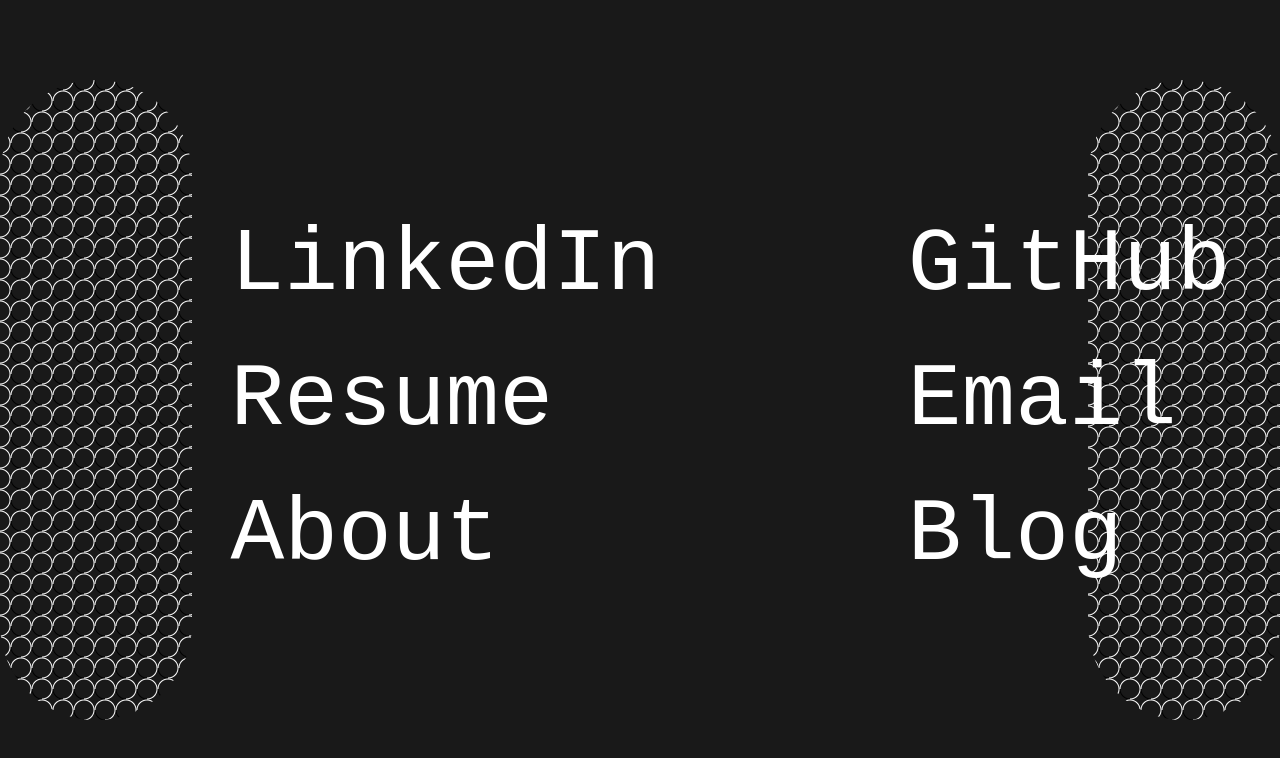
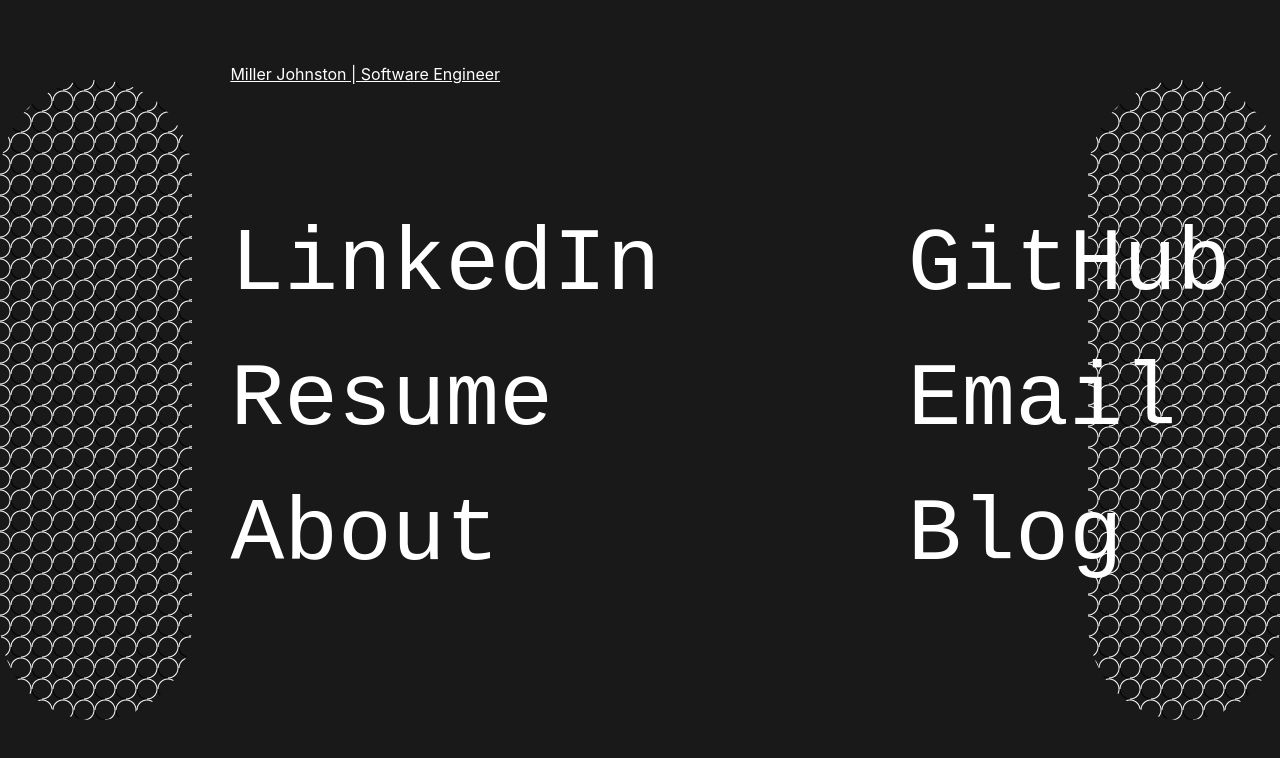
Before and after one commit to MillerJ20/portfolio-site, a React (Create React App) app: page / in a window 1280 px wide. Shown: the top 758 px of the page. Built offline with nearby package versions, Linux system fonts and the light colour scheme; a web font is replaced by a local one.

Commit message:
UI finished before migration to Next

```diff
--- a/src/App.css
+++ b/src/App.css
@@ -11,6 +11,16 @@
   -moz-osx-font-smoothing: grayscale;
   background-color: rgb(25, 25, 25);
   margin: 0px;
+}
+
+.header {
+  position: absolute;
+  left: 18vw;
+  top: clamp(5vh, 8vh, 10vh);
+  color: white;
+  width:fit-content;
+  font-size: clamp(1rem, 1vw, 5rem);
+  text-decoration: underline;
 }
 
 #menu {
@@ -100,6 +110,7 @@
 #menu > #menu-background-pattern {
   background-position: 0% calc(-10% * (var(--active-index)));
 }
+
 /* Technologies Component
 .tech {
   margin-top: 1.5em;
--- a/src/App.tsx
+++ b/src/App.tsx
@@ -1,9 +1,9 @@
 import { BrowserRouter, Route, Routes } from 'react-router-dom';
-import { Navbar } from './components/Navbar';
+import { Header } from './components/Header';
 import { Menu } from './components/Menu';
-import { LandingPage } from './components/LandingPage';
+
 import './App.css';
-import React, { useEffect, useState } from 'react';
+import { useEffect, useState } from 'react';
 import resume from './assets/Miller Johnston SWE Resume(B).pdf'
 
 const navigation = {
@@ -28,6 +28,7 @@
   const { brand, links } = navigation;
   return (
     <div className="App">
+      <Header brand={brand}/>
       <BrowserRouter>
         <Menu links={links} />
       </BrowserRouter>
--- /dev/null
+++ b/src/components/Header.tsx
@@ -0,0 +1,8 @@
+import React from 'react'
+
+export const Header = (props: { brand: {name: string, to: string} }) => {
+  const { brand } = props;
+  return (
+    <div className='header'>{brand.name}</div>
+  )
+}
```
